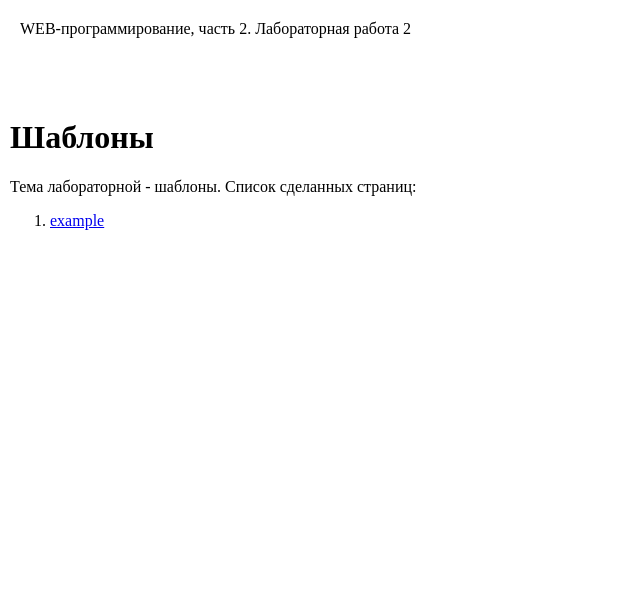
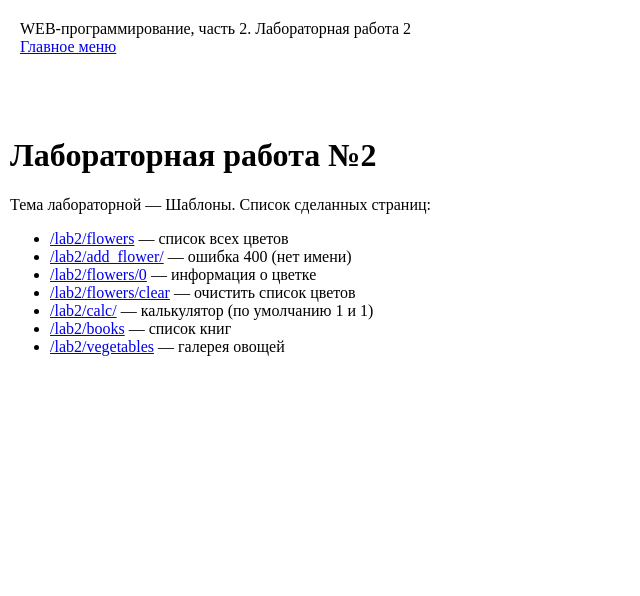
Before and after one commit to ayvayvmvay/web-back-labs, a Flask app: page /lab2/ in a window 1280 px wide. Shown: the top 596 px of the page, without its empty margins (0-640 px from the left). Run offline with Flask 3, Linux system fonts and the light colour scheme.

Commit message:
k\добавление ссылок

```diff
--- a/app.py
+++ b/app.py
@@ -15,6 +15,9 @@ def index():
         <nav>
             <ul>
                 <li><a href="/lab1">Первая лабораторная</a></li>
+                <li><a href="/lab2">Вторая лабораторная</a></li>
+
+
             </ul>
         </nav>
         <footer>
--- a/templates/base.html
+++ b/templates/base.html
@@ -9,6 +9,9 @@
 <body>
     <header>
         WEB-программирование, часть 2. {{ self.lab() }}
+        <nav>
+            <a href="{{ url_for('index') }}">Главное меню</a>
+        </nav>
     </header>
 
     <main>
--- a/templates/lab2.html
+++ b/templates/lab2.html
@@ -3,11 +3,19 @@
 {% block lab %}Лабораторная работа 2{% endblock %}
 
 {% block main %}
-    <h1>Шаблоны</h1>
-    <div>Тема лабораторной - шаблоны. Список сделанных страниц:</div>
-    <ol>
-        <li>
-            <a href="/lab2/example">example</a>
-        </li>
-    </ol>
+    <h1>Лабораторная работа №2</h1>
+    <div>Тема лабораторной — Шаблоны. Список сделанных страниц:</div>
+
+    <ul>
+        <li><a href="{{ url_for('all_flowers') }}">/lab2/flowers</a> — список всех цветов</li>
+        <li><a href="{{ url_for('add_flower_no_name') }}">/lab2/add_flower/</a> — ошибка 400 (нет имени)</li>
+        <li><a href="{{ url_for('flowers', flower_id=0) }}">/lab2/flowers/0</a> — информация о цветке</li>
+        <li><a href="{{ url_for('clear_flowers') }}">/lab2/flowers/clear</a> — очистить список цветов</li>
+
+        <li><a href="{{ url_for('calc_default') }}">/lab2/calc/</a> — калькулятор (по умолчанию 1 и 1)</li>
+
+        <li><a href="{{ url_for('books_list') }}">/lab2/books</a> — список книг</li>
+
+        <li><a href="{{ url_for('vegetables_gallery') }}">/lab2/vegetables</a> — галерея овощей</li>
+    </ul>
 {% endblock %}
```
